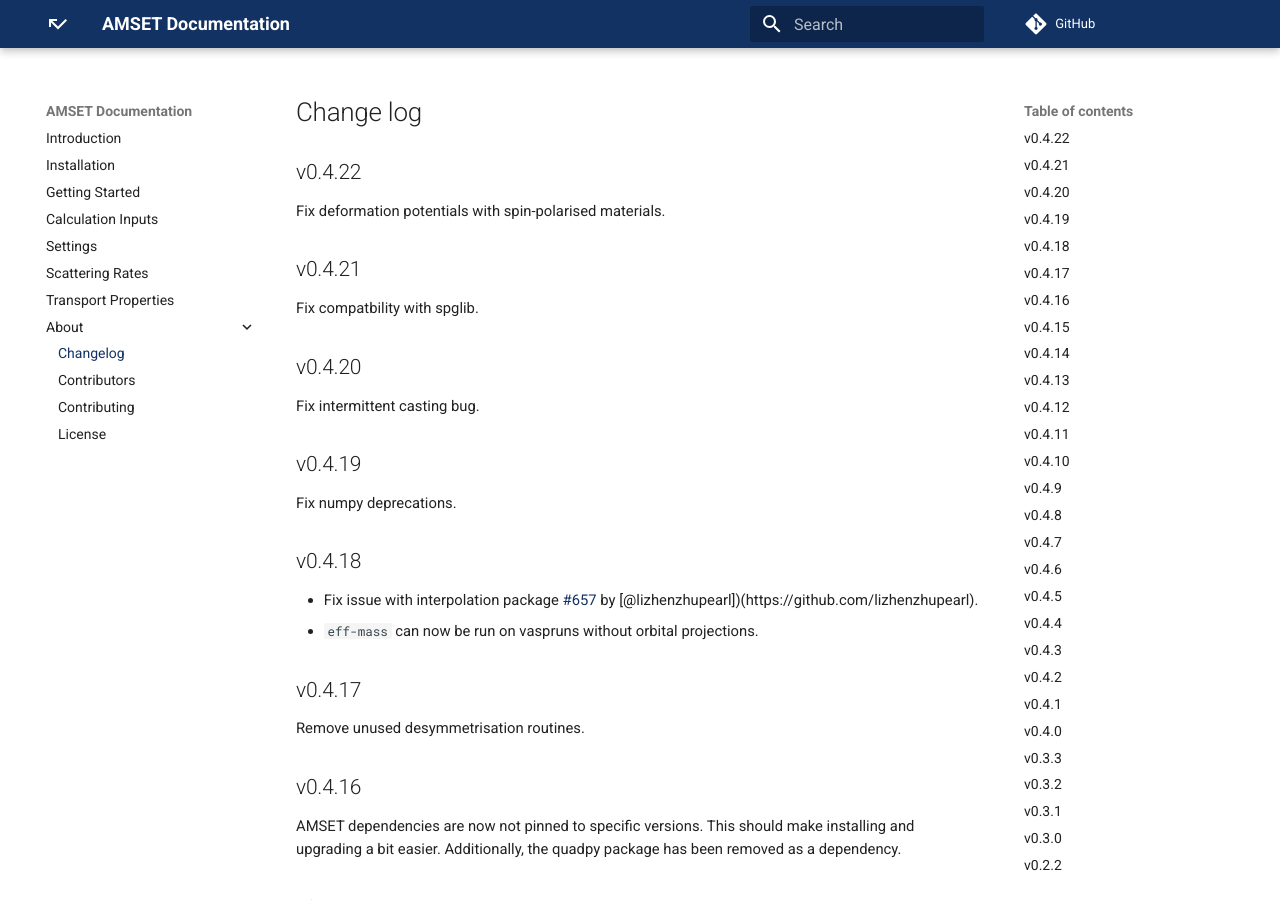
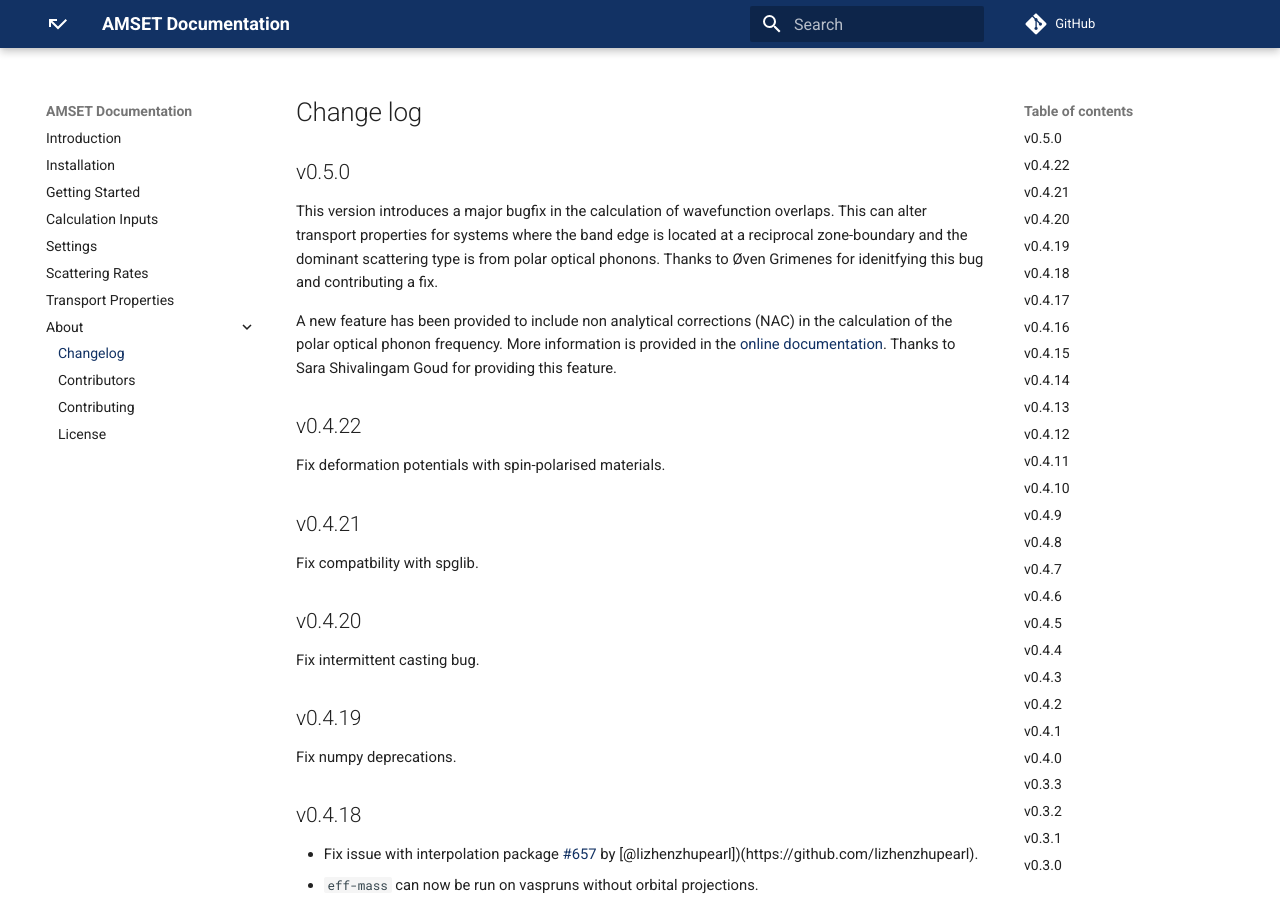
Before and after one commit to hackingmaterials/amset, an MkDocs documentation site: the page built from docs/src/changelog.md, in a window 1280 px wide and 900 px high. Built offline with MkDocs 1.6.1 and Material for MkDocs 9.7.7, drawn with Linux system fonts in a browser that asks for light colours; comment, search, counter and statistics services are not loaded.

Commit message:
Update changelog

```diff
--- a/docs/src/changelog.md
+++ b/docs/src/changelog.md
@@ -1,4 +1,10 @@
 # Change log
+
+## v0.5.0
+
+This version introduces a major bugfix in the calculation of wavefunction overlaps. This can alter transport properties for systems where the band edge is located at a reciprocal zone-boundary and the dominant scattering type is from polar optical phonons. Thanks to Øven Grimenes for idenitfying this bug and contributing a fix.
+
+A new feature has been provided to include non analytical corrections (NAC) in the calculation of the polar optical phonon frequency. More information is provided in the [online documentation](https://hackingmaterials.lbl.gov/amset/inputs/#dielectric-constants-piezoelectric-constants-and-polar-phonon-frequency). Thanks to Sara Shivalingam Goud for providing this feature.
 
 ## v0.4.22
 
```
Also changed, not shown: docs/src/inputs.md (+2 -2 lines).
